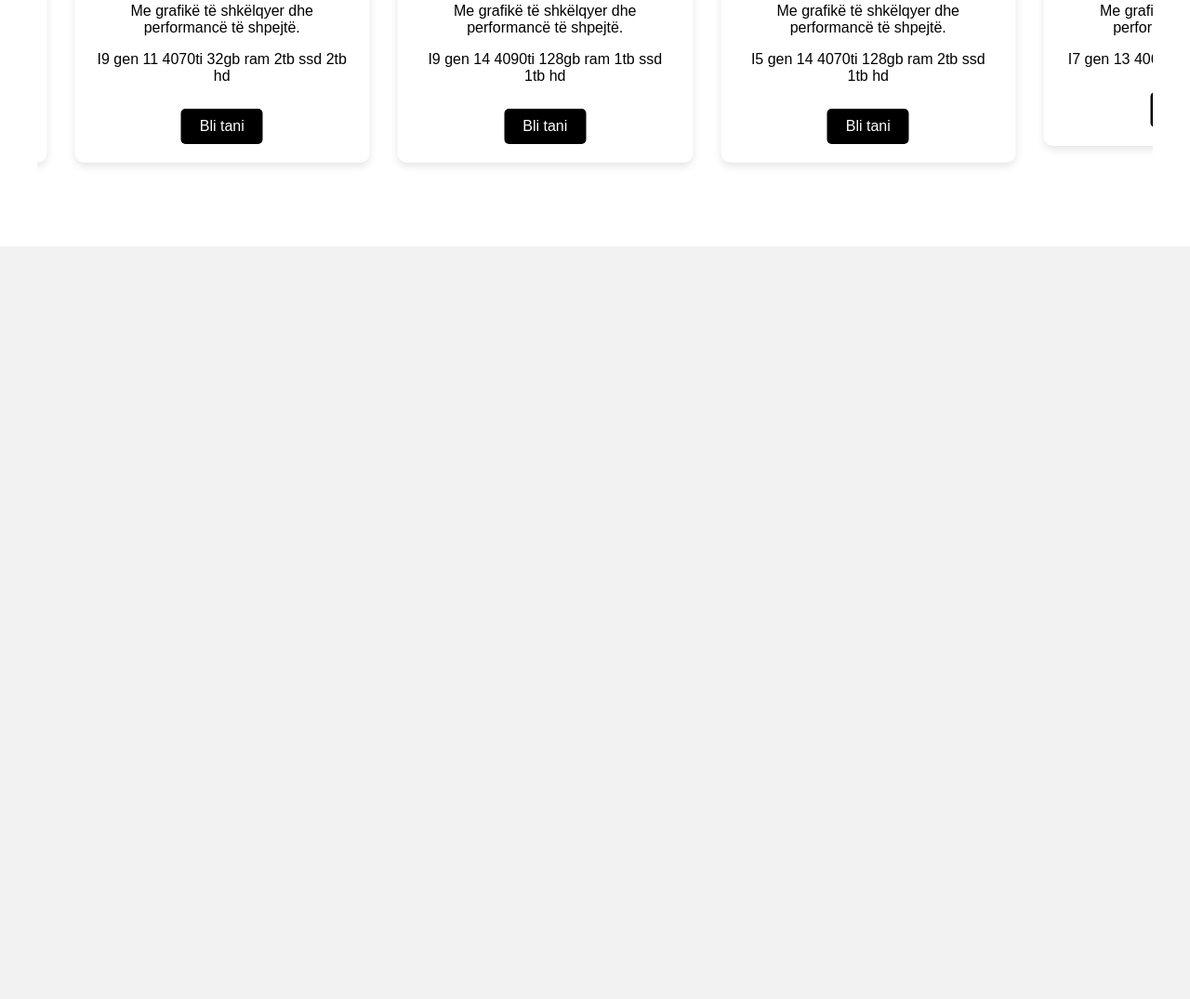
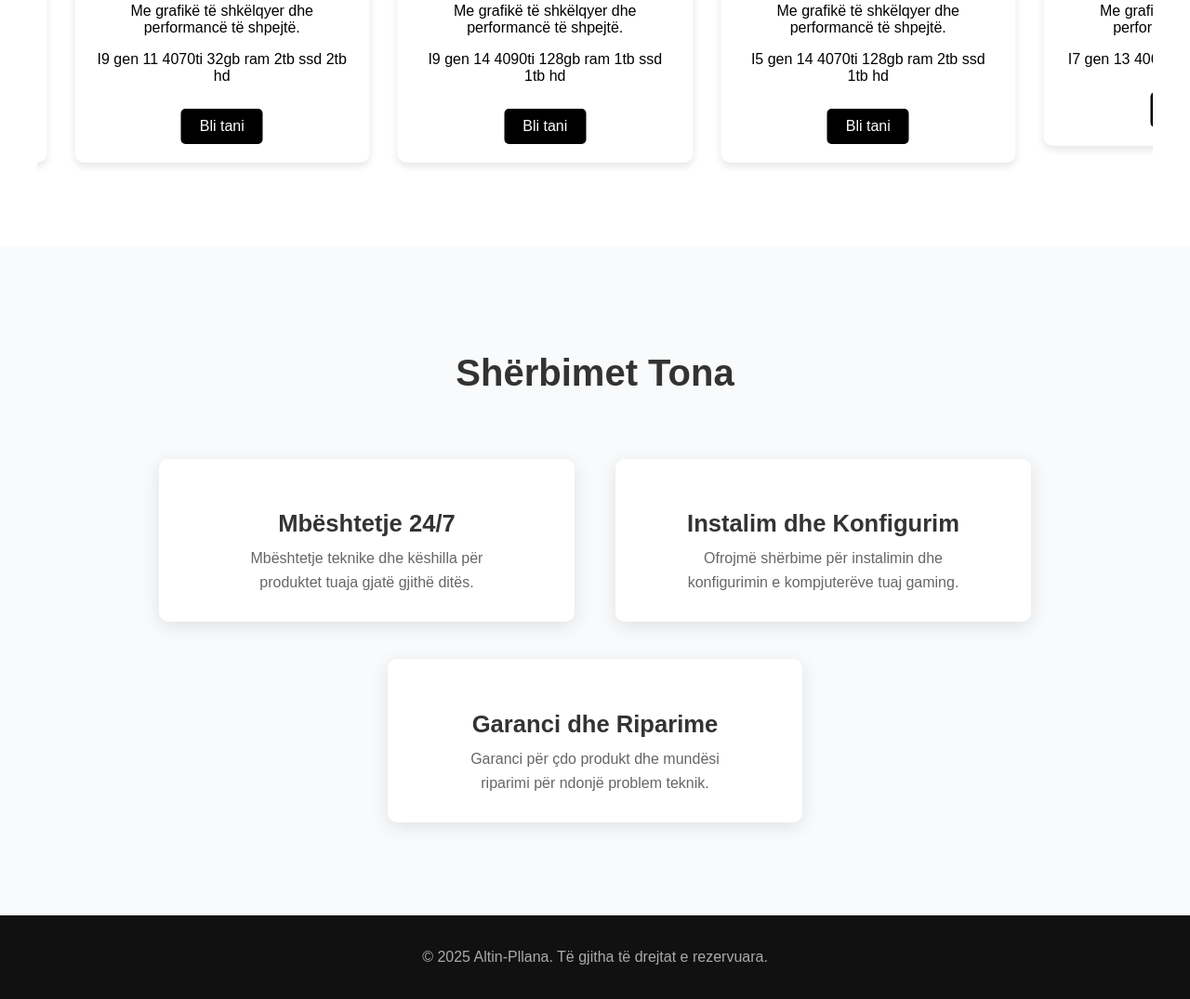
Before and after one commit to EPllana/tini-test, a plain HTML site: page pc.html in a window 1280 px wide. Shown: the part 498-1573 px from the top of the page at 93% size. Before the commit the page ends 800 px from the top, so only its background shows below. Drawn offline with nearby package versions, Linux system fonts and the light colour scheme.

Commit message:
puff apet

```diff
--- a/pc.css
+++ b/pc.css
@@ -67,3 +67,72 @@ header {
     text-decoration: none;
     border-radius: 5px;
 }
+/* Seksioni Shërbimeve */
+.services {
+    background-color: #f9fafb;
+    padding: 80px 0;
+    text-align: center;
+}
+
+.services h2 {
+    font-size: 2.5rem;
+    font-weight: 700;
+    color: #333;
+    margin-bottom: 50px;
+}
+
+.service-card {
+    background-color: #fff;
+    border-radius: 10px;
+    padding: 30px;
+    box-shadow: 0 5px 20px rgba(0, 0, 0, 0.1);
+    margin: 20px;
+    transition: transform 0.3s ease, box-shadow 0.3s ease;
+    display: inline-block;
+    width: calc(33.33% - 40px); /* Tre shërbime në rresht */
+    text-align: center;
+}
+
+.service-card:hover {
+    transform: translateY(-10px);
+    box-shadow: 0 10px 40px rgba(0, 0, 0, 0.1);
+}
+
+.service-card .icon {
+    font-size: 3rem;
+    color: #f8b400;
+    margin-bottom: 20px;
+}
+
+.service-card h3 {
+    font-size: 1.6rem;
+    color: #333;
+    margin-bottom: 10px;
+}
+
+.service-card p {
+    font-size: 1rem;
+    color: #666;
+    line-height: 1.6;
+    max-width: 300px;
+    margin: 0 auto;
+}
+footer {
+    background: #111;
+    color: #aaa;
+    text-align: center;
+    padding: 20px 0;
+  }
+
+
+@media (max-width: 768px) {
+    .service-card {
+        width: calc(50% - 40px); /* Dy shërbime në rresht */
+    }
+}
+
+@media (max-width: 480px) {
+    .service-card {
+        width: 100%; /* Një shërbim në rresht */
+    }
+}
--- a/pc.html
+++ b/pc.html
@@ -80,6 +80,38 @@
             </div>
         </div>
     </section>
+    <section id="services" class="services">
+        <div class="container">
+            <h2>Shërbimet Tona</h2>
+            <div class="service-card">
+                <div class="icon">
+                    <i class="fas fa-headset"></i>
+                </div>
+                <h3>Mbështetje 24/7</h3>
+                <p>Mbështetje teknike dhe këshilla për produktet tuaja gjatë gjithë ditës.</p>
+            </div>
+            <div class="service-card">
+                <div class="icon">
+                    <i class="fas fa-cogs"></i>
+                </div>
+                <h3>Instalim dhe Konfigurim</h3>
+                <p>Ofrojmë shërbime për instalimin dhe konfigurimin e kompjuterëve tuaj gaming.</p>
+            </div>
+            <div class="service-card">
+                <div class="icon">
+                    <i class="fas fa-wrench"></i>
+                </div>
+                <h3>Garanci dhe Riparime</h3>
+                <p>Garanci për çdo produkt dhe mundësi riparimi për ndonjë problem teknik.</p>
+            </div>
+        </div>
+    </section>
+    <footer>
+        <div class="container">
+          <p>&copy; 2025 Altin-Pllana. Të gjitha të drejtat e rezervuara.</p>
+        </div>
+      </footer>
+
 
     <script src="https://cdn.jsdelivr.net/npm/swiper@11/swiper-bundle.min.js"></script>
     <script>
```
Also changed, not shown: index.html (+1 -1 lines).
